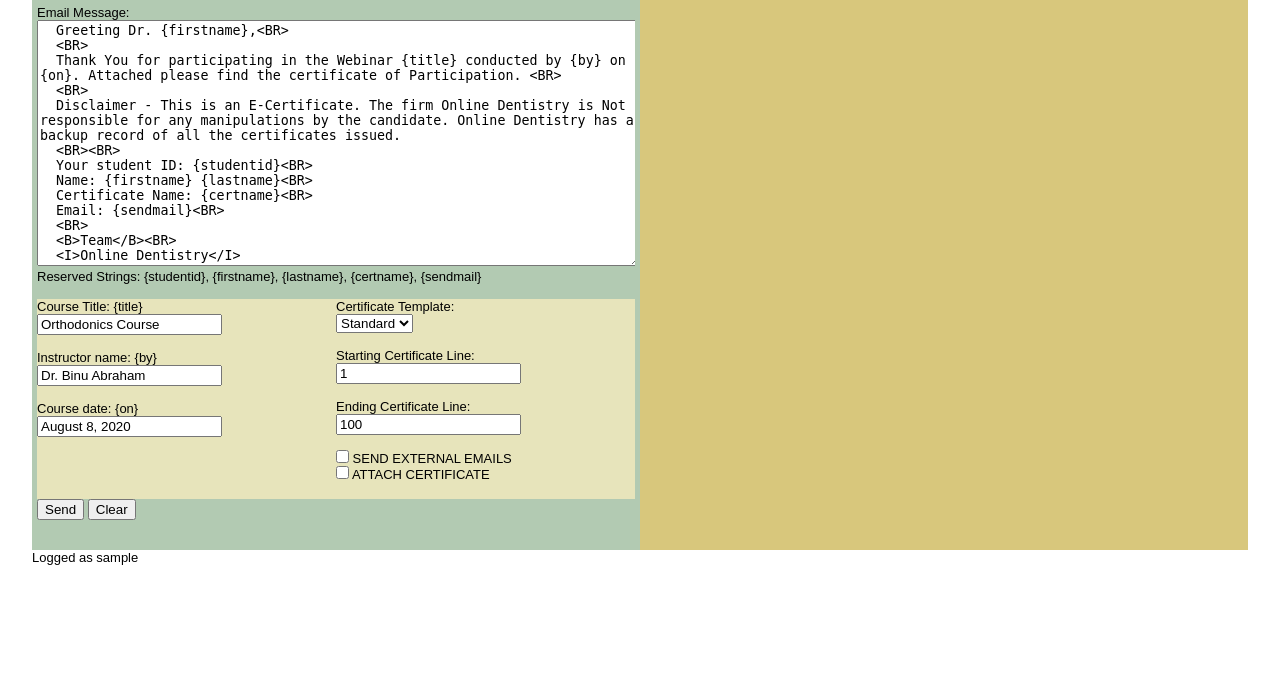
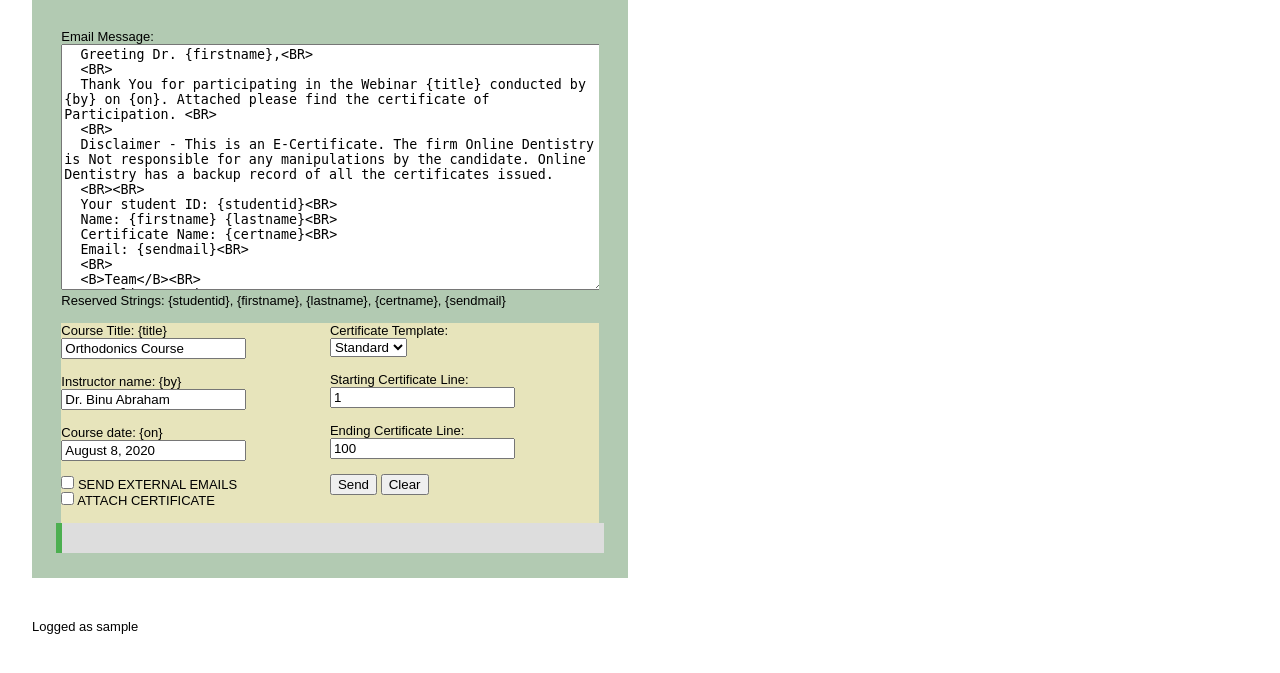
Before and after one commit to bijuabraham/OnlineDentistry, a PHP site: page /certform.php in a window 1280 px wide. Shown: the top 673 px of the page. Run offline with PHP 8.4, Linux system fonts and the light colour scheme; the visitor is signed in with stand-in values (Sample User, id 1); a stand-in replaces the project's code that opens the database connection.

Commit message:
CSS Changes

```diff
--- a/certform.css
+++ b/certform.css
@@ -55,8 +55,10 @@ td {
 }
 
 #myProgress {
-  width: 80%;
+  clear: both;
+  width: 100%;
   background-color: #ddd;
+  margin-top: 2px;
 }
 
 #myBar {
@@ -72,11 +74,16 @@ td {
     overflow-y: auto;
   }
 
+  .form_buttons {
+    clear: both;
+  }
+
 .form_result {
-  width: 50%;
-  height: 550px;
+  width: 45%;
+  padding: 2%;
+  height: 570px;
   float: left;
-  background-color: rgb(216, 199, 124);
+  /*background-color: rgb(216, 199, 124);*/
   overflow-x: hidden;
   overflow-y: auto;
 
@@ -97,11 +104,13 @@ td {
   }
 
   .form_outer {
-    width: 50%;
-    height: 550px;
+    width: 45%;
+    padding: 2%;
+    /*height: 570px;*/
     float: left;
     background-color: rgb(178,202,178);
   }
+
   .textbox {
       width: 100%;
   }
--- a/certform.php
+++ b/certform.php
@@ -58,6 +58,9 @@ foreach(glob("certs/*") as $f) {
     <input type="text" name="by" id="by" value="Dr. Binu Abraham"><br><br>
     <label for="on">Course date: {on}</label><br>
     <input type="text" name="on" id="on" value="August 8, 2020"><br><br>
+    <input type="checkbox" id="external" name="external" value="external" unchecked><label for="external"> SEND EXTERNAL EMAILS</label><BR>
+    <input type="checkbox" id="attach" name="attach" value="attach" unchecked><label for="attach"> ATTACH CERTIFICATE</label><BR>
+
   </div>
   <!-- Form Parameters -->
   <div class="form_params">
@@ -70,20 +73,21 @@ foreach(glob("certs/*") as $f) {
     <input type="number" name="startcert" id="startcert" value="1"><br><br>
     <label for="endcert">Ending Certificate Line:</label><br>
     <input type="number" name="endcert" id="endcert" value="100"><br><br>
-    <input type="checkbox" id="external" name="external" value="external" unchecked><label for="external"> SEND EXTERNAL EMAILS</label><BR>
-    <input type="checkbox" id="attach" name="attach" value="attach" unchecked><label for="attach"> ATTACH CERTIFICATE</label><BR>
+    <input type="submit" id="submit" name="submit" value="Send" onclick="move()">
+    <input type="reset" id="reset" name="reset" value="Clear" onclick="clearprevious()">
   </div>
-  <input type="submit" id="submit" name="submit" value="Send" onclick="move()">
-  <input type="reset" id="reset" name="reset" value="Clear" onclick="clearprevious()">
+
   </form>
+  <!-- Form Progress Bar -->
+  <div id="myProgress">
+  <div id="myBar"></div>
+  </div>
 </div>
 <!-- Form Result -->
 <div class="form_result">
   <p id = "successmessage"></p>
   <p id = "errormessage"></p>
 </div>
-<!-- Form Progress Bar -->
-<div id="myProgress">
-  <div id="myBar"></div>
-</div>
+
+
 <?php od_footer(); ?>
```
